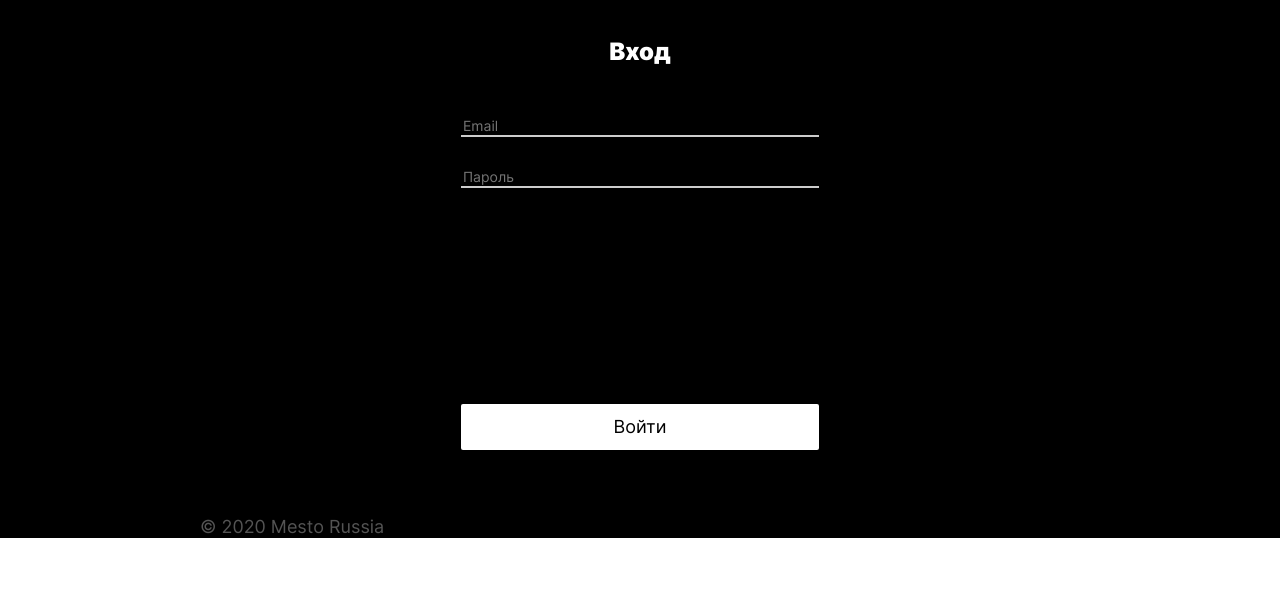
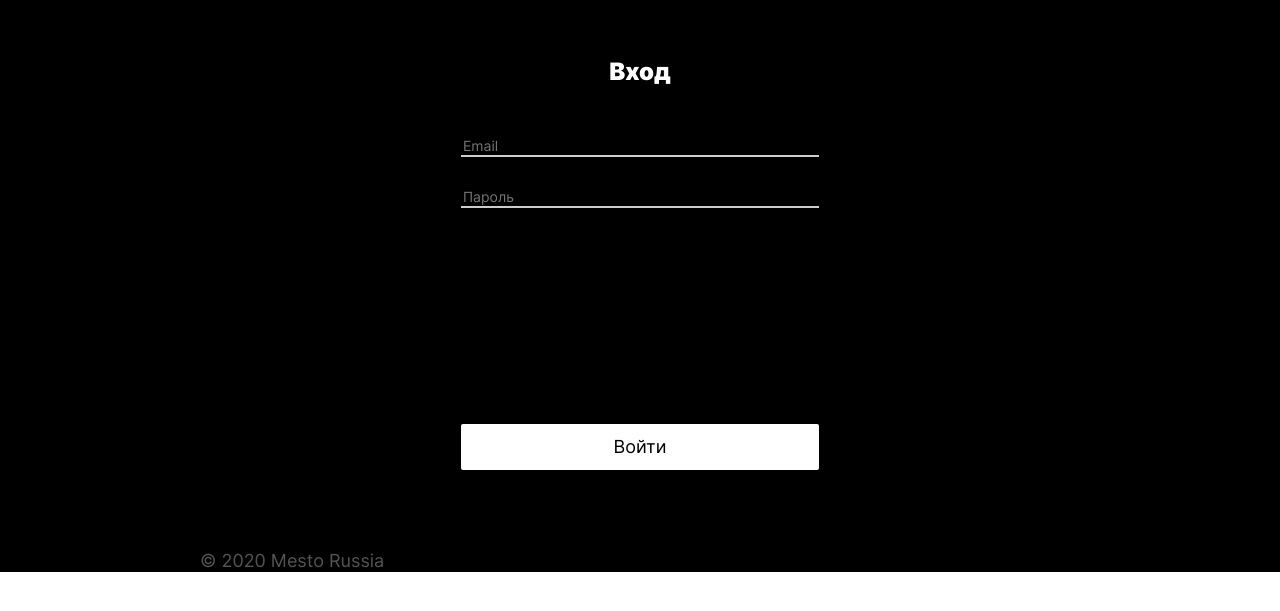
Before and after one commit to yurovdigital/react-mesto-auth, a React app: page /sign-in in a window 1280 px wide. Shown: the part 123-734 px from the top of the page. Built offline with nearby package versions, Linux system fonts and the light colour scheme; no server answers.

Commit message:
fix: margin on entry-page

```diff
--- a/src/blocks/entry-page/entry-page.css
+++ b/src/blocks/entry-page/entry-page.css
@@ -9,5 +9,6 @@
 @media screen and (min-width: 1024px) {
   .entry-page {
     max-width: 358px;
+    margin: 60px auto 80px;
   }
 }
```
